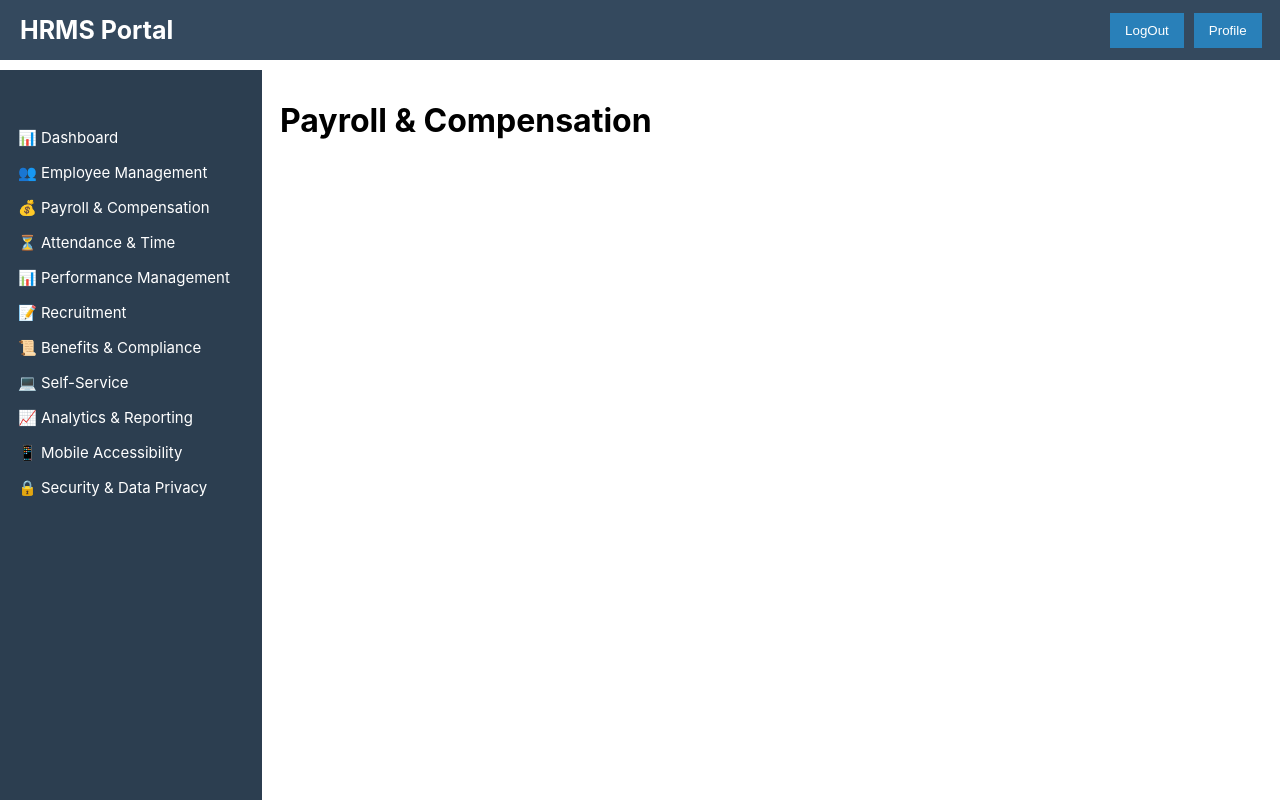
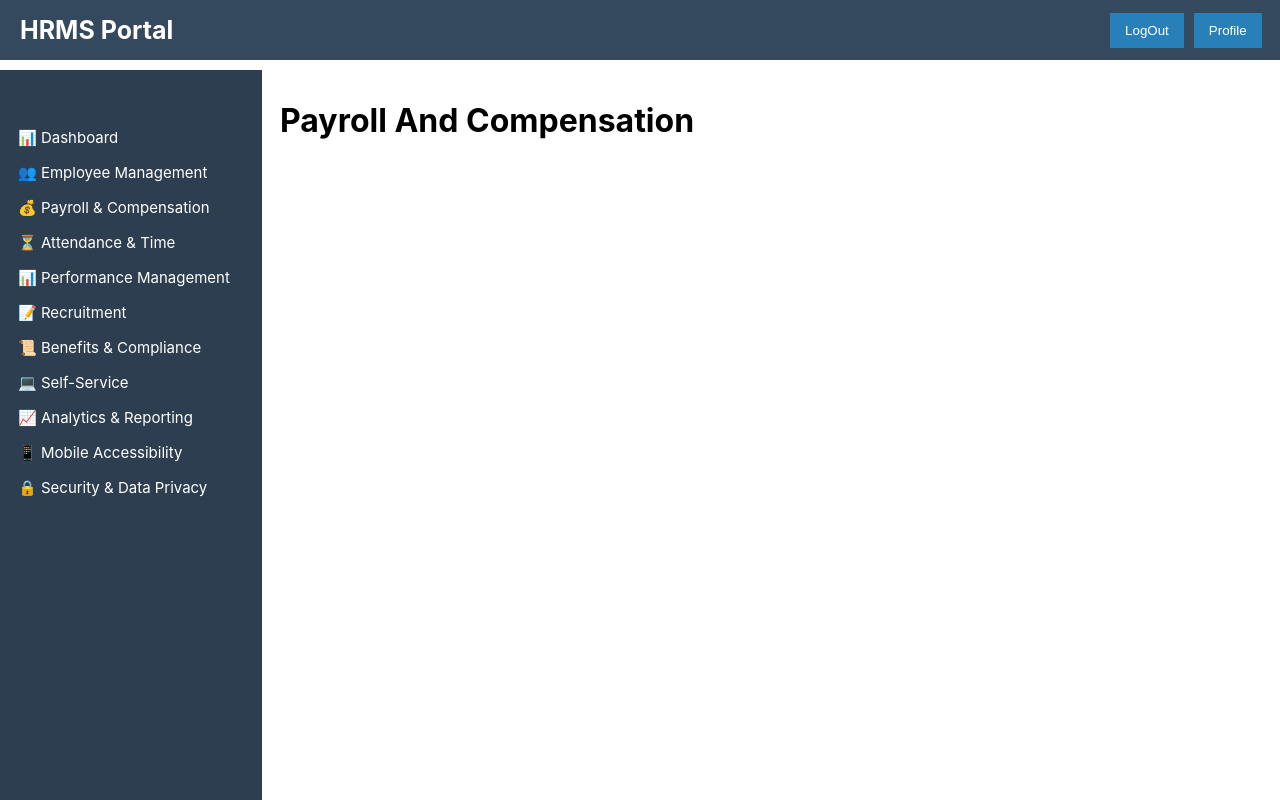
Before and after one commit to gousiyaprismire/HRMS_Frontend, a React (Create React App) app: page /payroll in a window 1280 px wide. Built offline with nearby package versions, Linux system fonts and the light colour scheme.

Commit message:
Added Payroll

```diff
--- a/src/Components/PayrollCompensation/PayrollCompensation.js
+++ b/src/Components/PayrollCompensation/PayrollCompensation.js
@@ -3,7 +3,7 @@ import React from 'react'
 function PayrollCompensation() {
   return (
     <div>
-      <h1>Payroll & Compensation</h1>
+      <h1>Payroll And Compensation</h1>
     </div>
   )
 }
```
